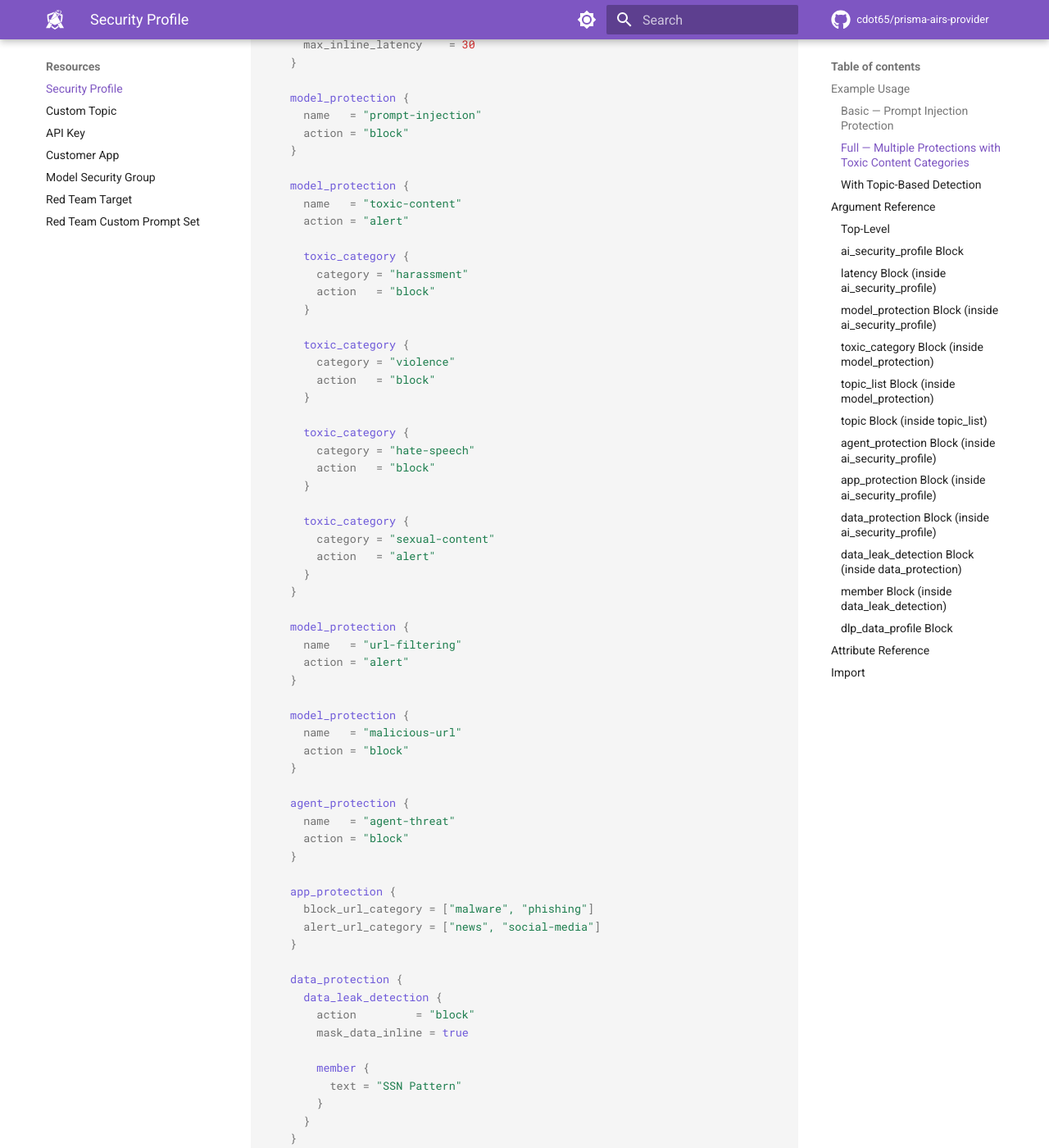
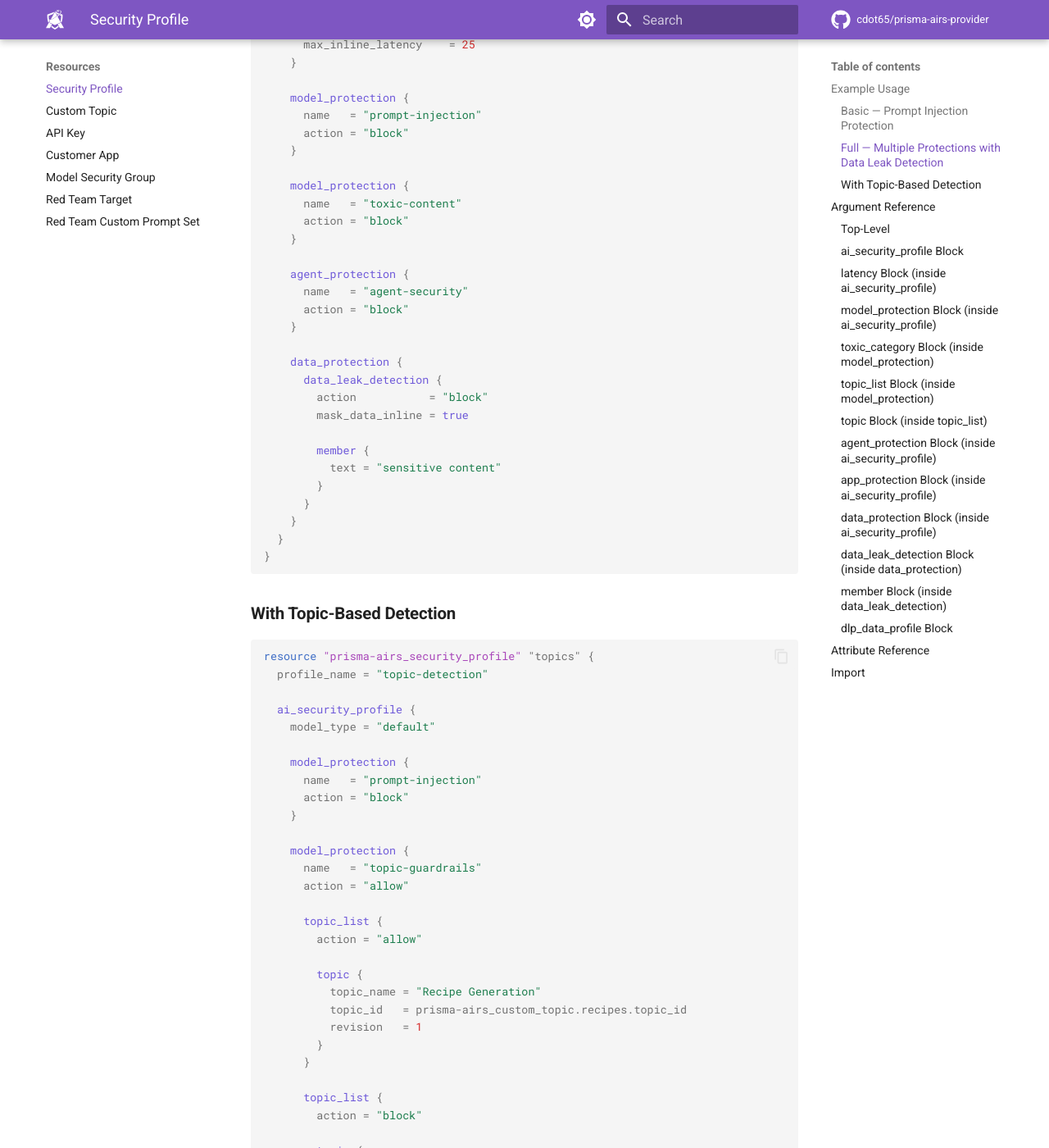
Before and after one commit to cdot65/terraform-provider-prisma-airs, an MkDocs documentation site: the page built from docs/resources/security-profile.md, in a window 1280 px wide and 1400 px high, scrolled down 901 px. Shown: the whole window at 82% size. Built offline with MkDocs 1.6.1 and Material for MkDocs 9.7.7, drawn with Linux system fonts in a browser that asks for light colours; comment, search, counter and statistics services are not loaded; some of the changed text lies outside the part shown.

Commit message:
fix: state consistency bugs in security profile resource
Fix null-vs-zero-value inconsistencies for content_type,
mask_data_in_storage, and data_leak_detection member id/version.
Add UseStateForUnknown plan modifiers for active, created_at,
updated_at. Update sandbox and docs to use real API-validated
config (block/allow actions, agent-security protection name).

Closes #24

````diff
--- a/docs/resources/security-profile.md
+++ b/docs/resources/security-profile.md
@@ -21,7 +21,7 @@
 }
 ```
 
-### Full — Multiple Protections with Toxic Content Categories
+### Full — Multiple Protections with Data Leak Detection
 
 ```hcl
 resource "prisma-airs_security_profile" "full" {
@@ -31,8 +31,8 @@
     model_type = "default"
 
     latency {
-      inline_timeout_action = "allow"
-      max_inline_latency    = 30
+      inline_timeout_action = "block"
+      max_inline_latency    = 25
     }
 
     model_protection {
@@ -42,56 +42,21 @@
 
     model_protection {
       name   = "toxic-content"
-      action = "alert"
-
-      toxic_category {
-        category = "harassment"
-        action   = "block"
-      }
-
-      toxic_category {
-        category = "violence"
-        action   = "block"
-      }
-
-      toxic_category {
-        category = "hate-speech"
-        action   = "block"
-      }
-
-      toxic_category {
-        category = "sexual-content"
-        action   = "alert"
-      }
-    }
-
-    model_protection {
-      name   = "url-filtering"
-      action = "alert"
-    }
-
-    model_protection {
-      name   = "malicious-url"
       action = "block"
     }
 
     agent_protection {
-      name   = "agent-threat"
+      name   = "agent-security"
       action = "block"
-    }
-
-    app_protection {
-      block_url_category = ["malware", "phishing"]
-      alert_url_category = ["news", "social-media"]
     }
 
     data_protection {
       data_leak_detection {
-        action         = "block"
+        action           = "block"
         mask_data_inline = true
 
         member {
-          text = "SSN Pattern"
+          text = "sensitive content"
         }
       }
     }
@@ -111,13 +76,28 @@
     model_protection {
       name   = "prompt-injection"
       action = "block"
+    }
+
+    model_protection {
+      name   = "topic-guardrails"
+      action = "allow"
+
+      topic_list {
+        action = "allow"
+
+        topic {
+          topic_name = "Recipe Generation"
+          topic_id   = prisma-airs_custom_topic.recipes.topic_id
+          revision   = 1
+        }
+      }
 
       topic_list {
         action = "block"
 
         topic {
-          topic_name = "proprietary-data"
-          topic_id   = prisma-airs_custom_topic.proprietary.topic_id
+          topic_name = "Restricted Content"
+          topic_id   = prisma-airs_custom_topic.restricted.topic_id
           revision   = 1
         }
       }
@@ -140,24 +120,24 @@
 
 ### `latency` Block (inside `ai_security_profile`)
 
-- `inline_timeout_action` - (Optional) Action on inline timeout (`"allow"` or `"block"`).
+- `inline_timeout_action` - (Optional) Action on inline timeout: `"allow"` or `"block"`.
 - `max_inline_latency` - (Optional) Maximum inline latency in seconds.
 
 ### `model_protection` Block (inside `ai_security_profile`)
 
-- `name` - (Required) Protection name. Values: `"prompt-injection"`, `"toxic-content"`, `"url-filtering"`, `"malicious-url"`.
-- `action` - (Required) Action to take: `"block"`, `"alert"`, or `"allow"`.
+- `name` - (Required) Protection name. Values: `"prompt-injection"`, `"toxic-content"`, `"contextual-grounding"`, `"topic-guardrails"`.
+- `action` - (Required) Action to take: `"block"` or `"allow"`.
 
 ### `toxic_category` Block (inside `model_protection`)
 
 Per-category overrides for toxic content detection.
 
 - `category` - (Required) Category name: `"harassment"`, `"violence"`, `"hate-speech"`, `"sexual-content"`.
-- `action` - (Required) Action for this category.
+- `action` - (Required) Action for this category: `"block"` or `"allow"`.
 
 ### `topic_list` Block (inside `model_protection`)
 
-- `action` - (Required) Action for matched topics.
+- `action` - (Required) Action for matched topics: `"block"` or `"allow"`.
 
 ### `topic` Block (inside `topic_list`)
 
@@ -167,14 +147,13 @@
 
 ### `agent_protection` Block (inside `ai_security_profile`)
 
-- `name` - (Required) Protection name.
-- `action` - (Required) Action to take.
+- `name` - (Required) Protection name (e.g., `"agent-security"`).
+- `action` - (Required) Action to take: `"block"` or `"allow"`.
 
 ### `app_protection` Block (inside `ai_security_profile`)
 
-- `alert_url_category` - (Optional) List of URL categories to alert on.
+- `allow_url_category` - (Optional) List of URL categories to allow.
 - `block_url_category` - (Optional) List of URL categories to block.
-- `allow_url_category` - (Optional) List of URL categories to allow.
 
 ### `data_protection` Block (inside `ai_security_profile`)
 
@@ -182,7 +161,7 @@
 
 ### `data_leak_detection` Block (inside `data_protection`)
 
-- `action` - (Optional) Action on detection: `"block"`, `"alert"`, `"allow"`.
+- `action` - (Optional) Action on detection: `"block"` or `"allow"`.
 - `mask_data_inline` - (Optional) Whether to mask detected data inline.
 
 ### `member` Block (inside `data_leak_detection`)
````
Also changed, not shown: 2 other files.
